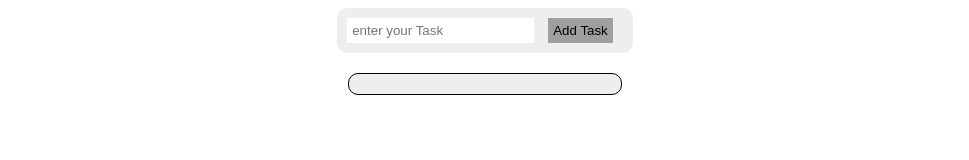
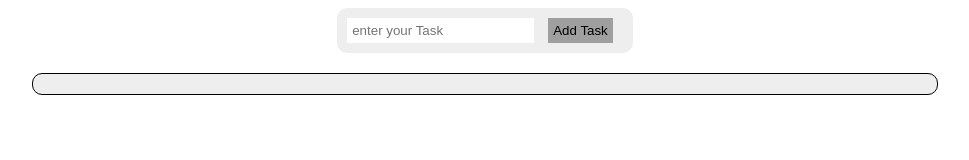
Before and after one commit to Amr546214/TO_Do_List, a plain HTML site: page index.html in a window 1280 px wide. Shown: the whole page, without its empty margins (155-1124 px from the left). Drawn offline with Linux system fonts and the light colour scheme; some packages are replaced by stand-ins of ours; a script that the page names is missing.

Commit message:
Update index.html

```diff
--- a/index.html
+++ b/index.html
@@ -30,7 +30,7 @@
         background-color: #eee;
         margin: auto;
         text-align: center;
-        width: 20%;
+        width: 70%;
         padding: 10px;
         margin-top: 20px;
       }
```
